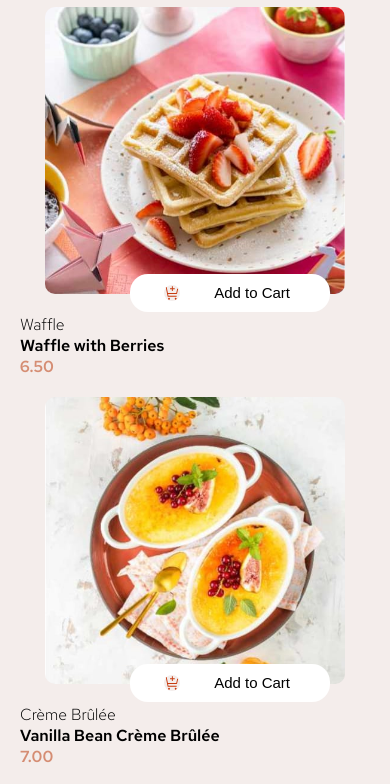
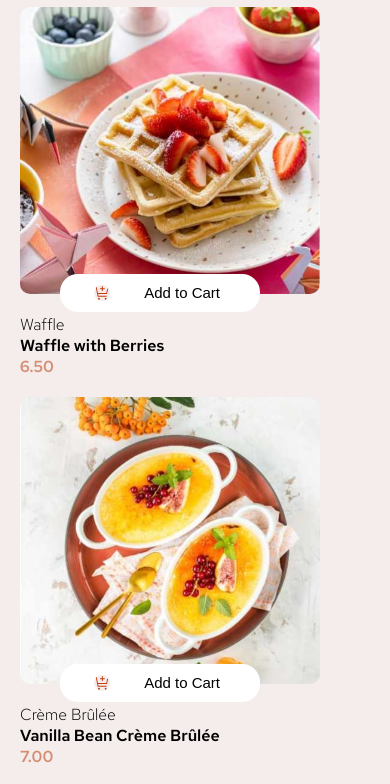
Before and after one commit to graham005/product-list-with-cart, a website built with Vite: page index.html in a window 390 px wide. Shown: the part 56-840 px from the top of the page. Built offline with nearby package versions, Linux system fonts and the light colour scheme.

Commit message:
feat: Update product image size and adjust cart button positioning for improved layout

```diff
--- a/src/database.service.ts
+++ b/src/database.service.ts
@@ -31,6 +31,7 @@ export class DatabaseService {
                         keyPath: 'name',
                         autoIncrement: false
                 });
+                store.createIndex('title', 'title', { unique: false });
                 }
             };
         });
--- a/src/main.ts
+++ b/src/main.ts
@@ -1,4 +1,3 @@
-import data from "../data.json"
 import { DatabaseService } from "./database.service";
 
 const db = new DatabaseService();
--- a/src/style.css
+++ b/src/style.css
@@ -41,7 +41,7 @@ span {
 }
 
 .products img {
-  width: 200px;
+  width: 250px;
   border-radius: 10px;
 }
 .button {
@@ -85,7 +85,7 @@ span {
 
 @media (max-width: 600px) {
   body {
-    flex-direction: column;
+    /* flex-direction: column; */
     margin: 10px;
   }
   .container {
@@ -106,7 +106,7 @@ span {
     margin: 10px 0;
   }
   .add-cart {
-    right: 40px;
+    right: 60px;
     top: -20px;
     width: 100%;
     min-width: 0;
```
